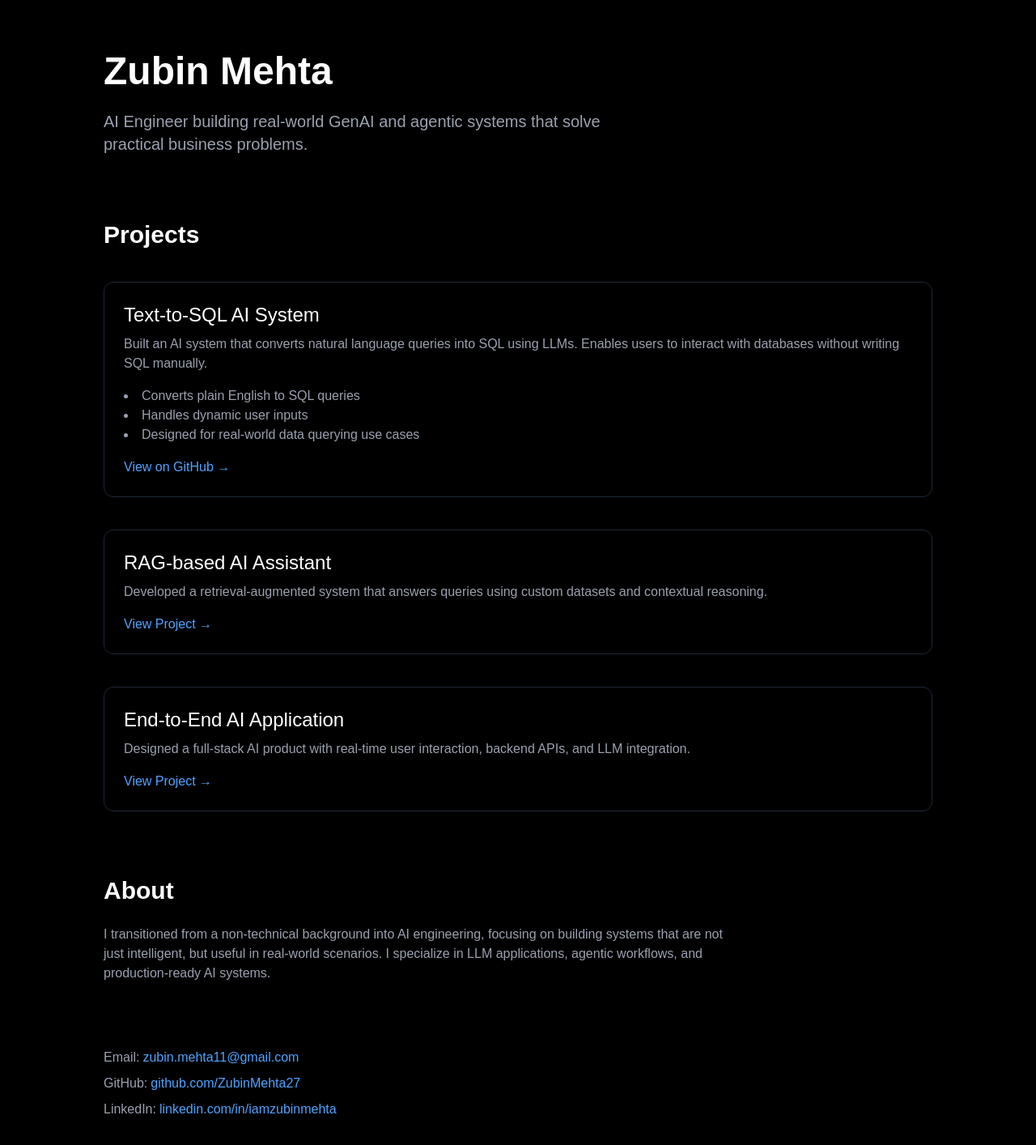
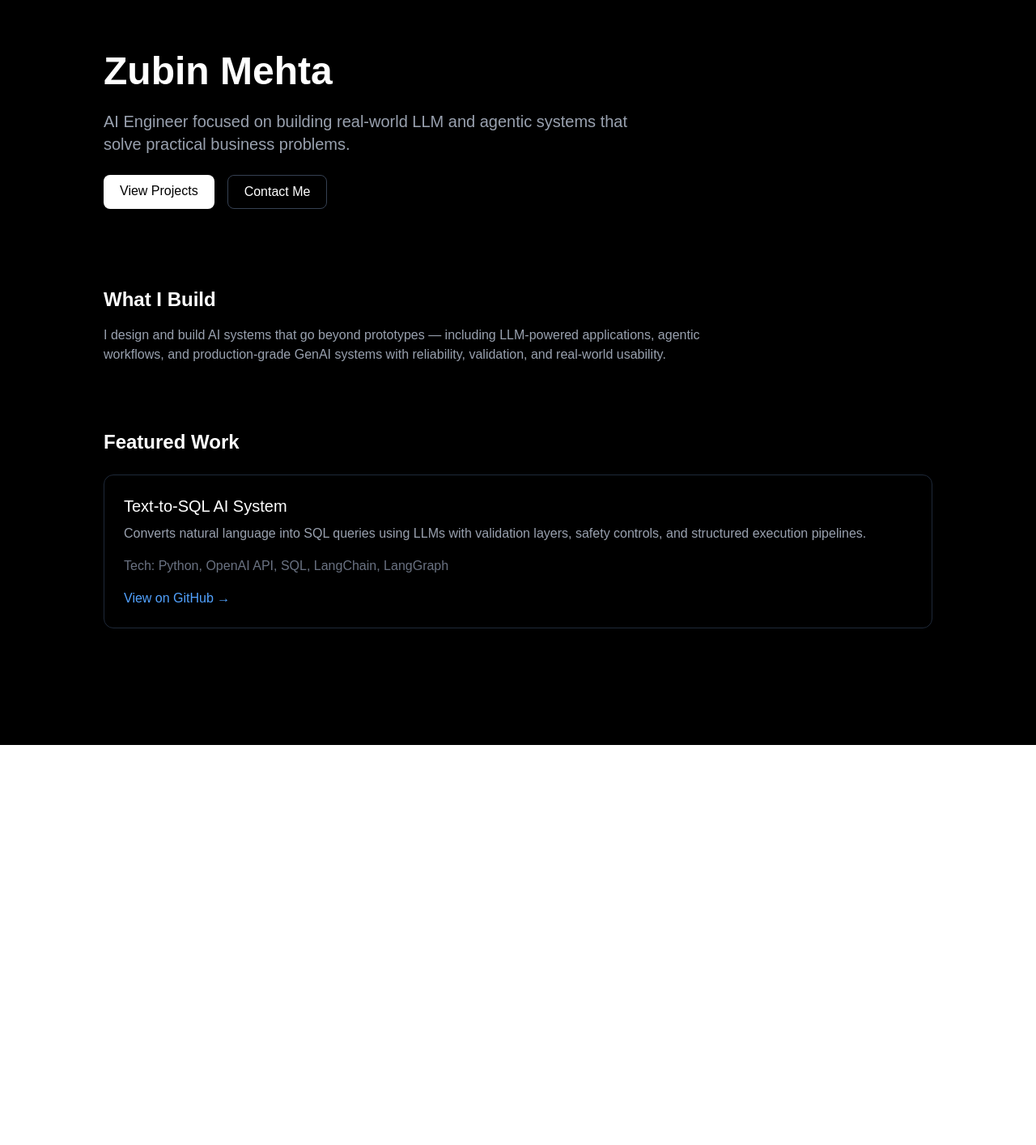
Before and after one commit to ZubinMehta27/nextjs-typescript-ai-native-platform, a Next.js app: page / in a window 1280 px wide. Shown: the top 1414 px of the page at 81% size. After the commit the page ends 920 px from the top, so only its background shows below. Built offline with nearby package versions, Linux system fonts and the light colour scheme.

Commit message:
basic changes

```diff
--- /dev/null
+++ b/app/about/page.tsx
@@ -0,0 +1,61 @@
+export default function About() {
+  return (
+    <main className="min-h-screen bg-black text-white px-6 py-16">
+      <div className="max-w-4xl mx-auto">
+
+        <h1 className="text-4xl font-bold mb-8">About Me</h1>
+
+        <p className="text-gray-400 mb-6">
+          I am an AI/ML Engineer focused on building real-world GenAI and agentic systems that solve practical business problems. My work sits at the intersection of AI, data, and decision-making systems, where I design solutions that are not just intelligent, but production-ready and reliable.
+        </p>
+
+        <p className="text-gray-400 mb-6">
+          I bring 8.7+ years of experience across finance, insurance, e-commerce, and analytics-driven consulting, where I have worked on translating ambiguous business problems into structured, data-driven solutions. :contentReference[oaicite:0]{index=0}
+        </p>
+
+        <p className="text-gray-400 mb-6">
+          My transition into AI engineering is rooted in a strong business foundation, allowing me to approach AI systems with a practical mindset — focusing on real-world impact, scalability, and integration into enterprise workflows rather than just model performance.
+        </p>
+
+        <h2 className="text-2xl font-semibold mt-10 mb-4">What I Work On</h2>
+
+        <ul className="text-gray-400 space-y-2 mb-6">
+          <li>• Agentic AI systems and autonomous workflows</li>
+          <li>• LLM-powered applications (Text-to-SQL, RAG systems)</li>
+          <li>• End-to-end AI system design (data → model → deployment)</li>
+          <li>• Production-grade GenAI systems with reliability and safety controls</li>
+        </ul>
+
+        <h2 className="text-2xl font-semibold mt-10 mb-4">Technical Focus</h2>
+
+        <p className="text-gray-400 mb-6">
+          I work extensively with Python, SQL, LangChain, LangGraph, and modern LLM tooling. My experience includes building systems with prompt engineering, orchestration pipelines, validation layers, and integrating AI into scalable backend systems. :contentReference[oaicite:1]{index=1}
+        </p>
+
+        <h2 className="text-2xl font-semibold mt-10 mb-4">Professional Experience</h2>
+
+        <p className="text-gray-400 mb-4">
+          Currently working as a Lead AI/ML Engineer, I focus on building production-grade AI systems and leading AI-driven initiatives.
+        </p>
+
+        <ul className="text-gray-400 space-y-2 mb-6">
+          <li>• Led analytics initiatives identifying $8M–$12M in business impact</li>
+          <li>• Delivered 100+ data-driven reports used in financial decision-making</li>
+          <li>• Led cross-functional teams of up to 15 members</li>
+          <li>• Improved operational efficiency by up to 45% through data systems</li>
+        </ul>
+
+        <h2 className="text-2xl font-semibold mt-10 mb-4">What Makes Me Different</h2>
+
+        <p className="text-gray-400 mb-6">
+          My core strength lies in combining business understanding with technical execution. I don’t just build models — I build systems that integrate into real workflows, handle edge cases, manage trade-offs like cost and latency, and deliver measurable outcomes.
+        </p>
+
+        <p className="text-gray-400">
+          I am particularly interested in building agentic AI systems that can reason, act, and operate autonomously within structured environments.
+        </p>
+
+      </div>
+    </main>
+  );
+}
--- a/app/page.tsx
+++ b/app/page.tsx
@@ -4,96 +4,65 @@ export default function Home() {
       <div className="max-w-5xl mx-auto">
 
         {/* HERO */}
+        <section className="mb-24">
+          <h1 className="text-5xl font-bold mb-6">
+            Zubin Mehta
+          </h1>
+
+          <p className="text-xl text-gray-400 max-w-2xl mb-6">
+            AI Engineer focused on building real-world LLM and agentic systems that solve practical business problems.
+          </p>
+
+          <div className="flex gap-4">
+            <a href="/projects" className="bg-white text-black px-5 py-2 rounded-lg font-medium">
+              View Projects
+            </a>
+
+            <a href="/contact" className="border border-gray-700 px-5 py-2 rounded-lg">
+              Contact Me
+            </a>
+          </div>
+        </section>
+
+        {/* HIGHLIGHT */}
         <section className="mb-20">
-          <h1 className="text-5xl font-bold mb-6">Zubin Mehta</h1>
+          <h2 className="text-2xl font-semibold mb-4">
+            What I Build
+          </h2>
 
-          <p className="text-xl text-gray-400 max-w-2xl">
-            AI Engineer building real-world GenAI and agentic systems that solve practical business problems.
+          <p className="text-gray-400 max-w-3xl">
+            I design and build AI systems that go beyond prototypes — including LLM-powered applications, agentic workflows, and production-grade GenAI systems with reliability, validation, and real-world usability.
           </p>
         </section>
 
-        {/* PROJECTS */}
+        {/* FEATURED PROJECT */}
         <section className="mb-20">
-          <h2 className="text-3xl font-semibold mb-10">Projects</h2>
+          <h2 className="text-2xl font-semibold mb-6">
+            Featured Work
+          </h2>
 
-          <div className="space-y-10">
-
-            <div className="border border-gray-800 p-6 rounded-xl hover:border-gray-600 transition">
-              <h3 className="text-2xl font-medium mb-2">Text-to-SQL AI System</h3>
+          <div className="border border-gray-800 p-6 rounded-xl">
+            <h3 className="text-xl font-medium mb-2">
+              Text-to-SQL AI System
+            </h3>
 
             <p className="text-gray-400 mb-4">
-                Built an AI system that converts natural language queries into SQL using LLMs.
-                Enables users to interact with databases without writing SQL manually.
+              Converts natural language into SQL queries using LLMs with validation layers, safety controls, and structured execution pipelines.
             </p>
 
-              <ul className="text-gray-400 mb-4 list-disc list-inside">
-                <li>Converts plain English to SQL queries</li>
-                <li>Handles dynamic user inputs</li>
-                <li>Designed for real-world data querying use cases</li>
-              </ul>
+            <p className="text-gray-500 mb-4">
+              Tech: Python, OpenAI API, SQL, LangChain, LangGraph
+            </p>
 
             <a
               href="https://github.com/ZubinMehta27/text-to-sql"
               target="_blank"
-                rel="noopener noreferrer"
               className="text-blue-400 hover:underline"
             >
               View on GitHub →
             </a>
           </div>
-
-            <div className="border border-gray-800 p-6 rounded-xl hover:border-gray-600 transition">
-              <h3 className="text-2xl font-medium mb-2">RAG-based AI Assistant</h3>
-              <p className="text-gray-400 mb-4">
-                Developed a retrieval-augmented system that answers queries using custom datasets and contextual reasoning.
-              </p>
-              <a href="#" className="text-blue-400 hover:underline">
-                View Project →
-              </a>
-            </div>
-
-            <div className="border border-gray-800 p-6 rounded-xl hover:border-gray-600 transition">
-              <h3 className="text-2xl font-medium mb-2">End-to-End AI Application</h3>
-              <p className="text-gray-400 mb-4">
-                Designed a full-stack AI product with real-time user interaction, backend APIs, and LLM integration.
-              </p>
-              <a href="#" className="text-blue-400 hover:underline">
-                View Project →
-              </a>
-            </div>
-
-          </div>
         </section>
-
-        {/* ABOUT */}
-        <section className="mb-20">
-          <h2 className="text-3xl font-semibold mb-6">About</h2>
-          <p className="text-gray-400 max-w-3xl">
-            I transitioned from a non-technical background into AI engineering, focusing on building systems that are not just intelligent, but useful in real-world scenarios. I specialize in LLM applications, agentic workflows, and production-ready AI systems.
-          </p>
-        </section>
-
-        {/* CONTACT */}
-        <p className="text-gray-400 mb-2">
-          Email:
-          <a href="mailto:zubin.mehta11@gmail.com" className="text-blue-400 hover:underline ml-1">
-            zubin.mehta11@gmail.com
-          </a>
-        </p>
-
-        <p className="text-gray-400 mb-2">
-          GitHub:
-          <a href="https://github.com/ZubinMehta27" target="_blank" className="text-blue-400 hover:underline ml-1">
-            github.com/ZubinMehta27
-          </a>
-        </p>
-
-        <p className="text-gray-400">
-          LinkedIn:
-          <a href="https://linkedin.com/in/iamzubinmehta" target="_blank" className="text-blue-400 hover:underline ml-1">
-            linkedin.com/in/iamzubinmehta
-          </a>
-        </p>
 
       </div>
     </main>
```
Also changed, not shown: app/contact/page.tsx (added), app/projects/page.tsx (added). Lines whose indentation alone changed are shown as unchanged.
